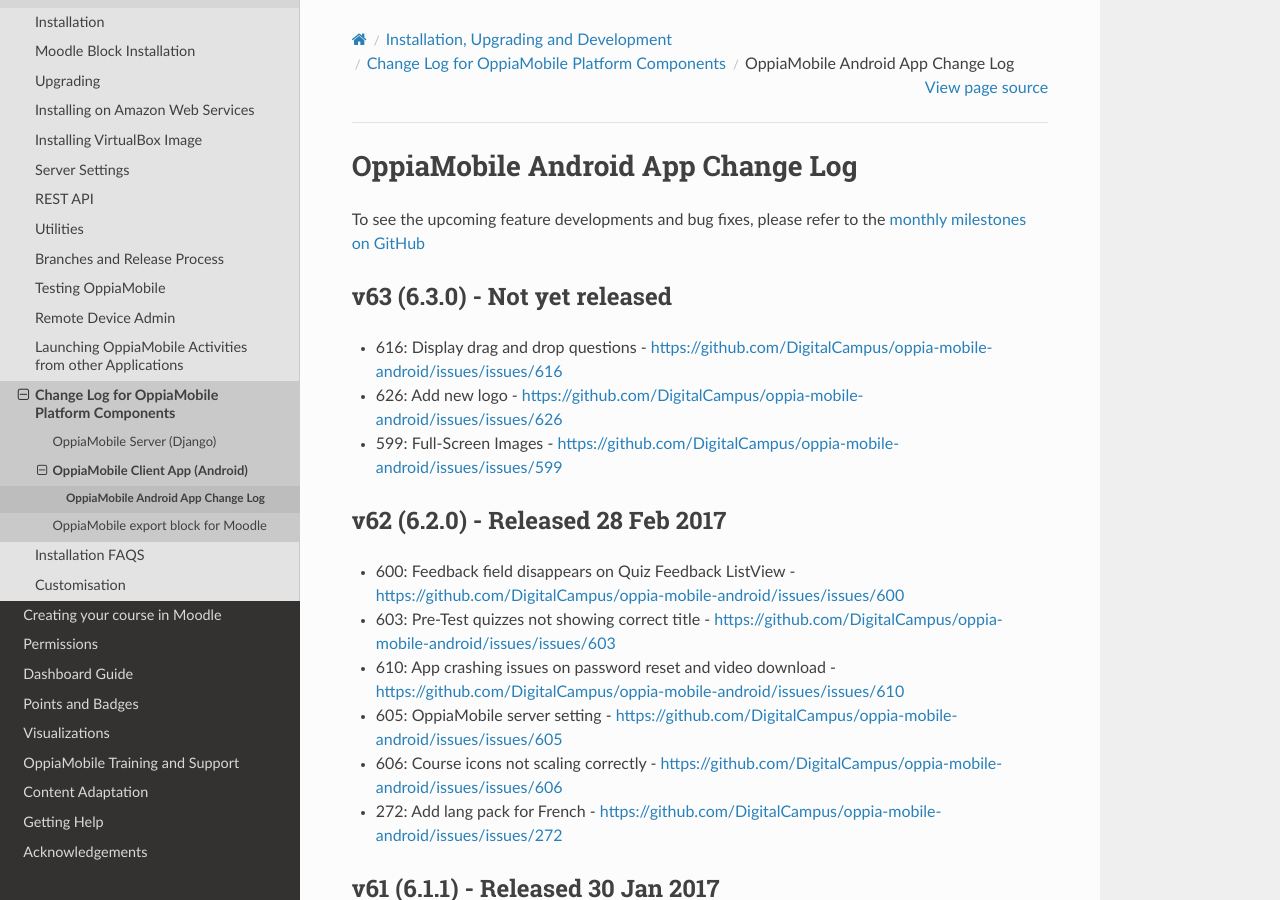
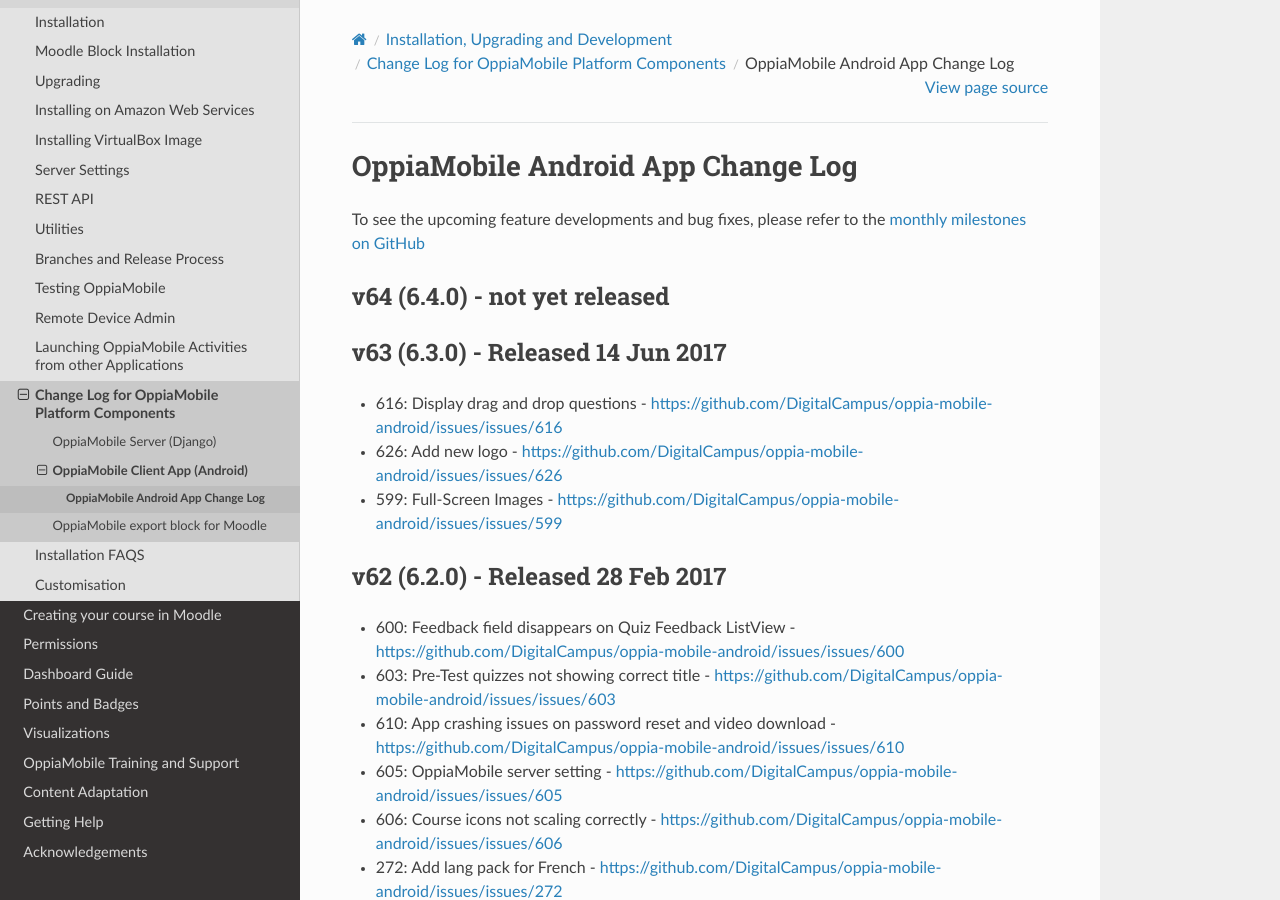
Before and after one commit to DigitalCampus/django-oppia, a Sphinx documentation site: the page built from docs/dev/changelog_android.rst, in a window 1280 px wide and 900 px high. Built offline with Sphinx 7.4.7 and the Read the Docs theme 2.0.0, drawn with Linux system fonts in a browser that asks for light colours; the version number is read from the project's files by our own code.

Commit message:
update docs

```diff
--- a/docs/dev/changelog_android.rst
+++ b/docs/dev/changelog_android.rst
@@ -3,9 +3,15 @@
 
 To see the upcoming feature developments and bug fixes, please refer to the `monthly milestones on GitHub <https://github.com/DigitalCampus/oppia-mobile-android/milestones>`_
 
+.. _appv64:
+
+v64 (6.4.0) - not yet released
+--------------------------------------
+
+
 .. _appv63:
 
-v63 (6.3.0) - Not yet released
+v63 (6.3.0) - Released 14 Jun 2017
 --------------------------------------
 
 * 616: Display drag and drop questions - https://github.com/DigitalCampus/oppia-mobile-android/issues/issues/616
```
